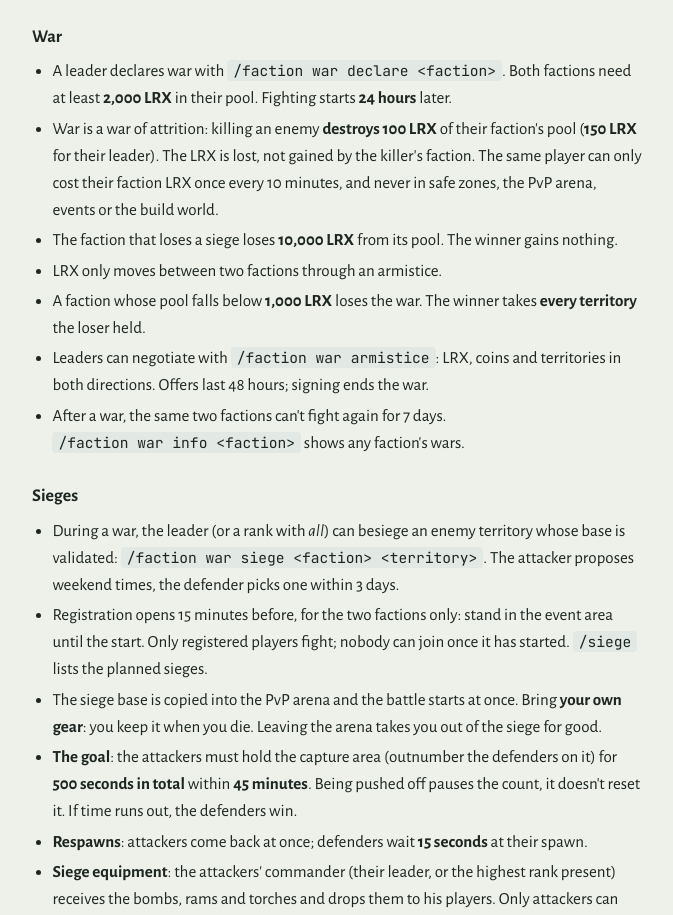
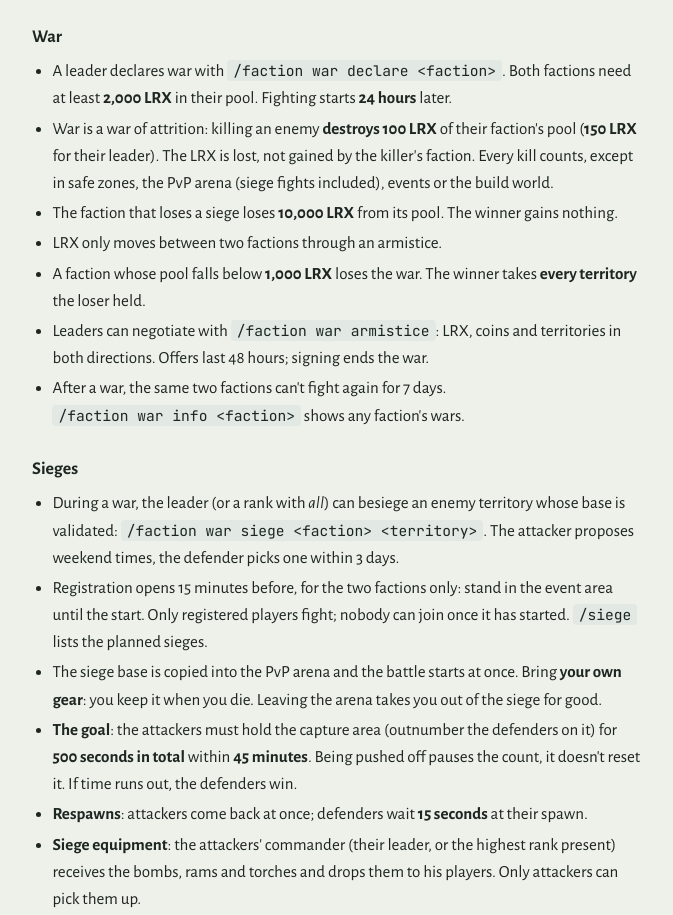
Before and after one commit to paullecrocq/lotr-reborn, a plain HTML site: page index.html in a window 1280 px wide. Shown: the part 9058-9973 px from the top of the page, without its empty margins (296-969 px from the left). Drawn offline with nearby package versions, Linux system fonts and the light colour scheme; a web font is replaced by a local one.

Commit message:
Update the website (1 file)

```diff
--- a/index.html
+++ b/index.html
@@ -368,7 +368,7 @@ footer { margin-top: 56px; padding-top: 16px; border-top: 1px solid var(--line);
       <h3>War</h3>
       <ul>
         <li>A leader declares war with <code>/faction war declare &lt;faction&gt;</code>. Both factions need at least <b>2,000 LRX</b> in their pool. Fighting starts <b>24 hours</b> later.</li>
-        <li>War is a war of attrition: killing an enemy <b>destroys 100 LRX</b> of their faction's pool (<b>150 LRX</b> for their leader). The LRX is lost, not gained by the killer's faction. The same player can only cost their faction LRX once every 10 minutes, and never in safe zones, the PvP arena, events or the build world.</li>
+        <li>War is a war of attrition: killing an enemy <b>destroys 100 LRX</b> of their faction's pool (<b>150 LRX</b> for their leader). The LRX is lost, not gained by the killer's faction. Every kill counts, except in safe zones, the PvP arena (siege fights included), events or the build world.</li>
         <li>The faction that loses a siege loses <b>10,000 LRX</b> from its pool. The winner gains nothing.</li>
         <li>LRX only moves between two factions through an armistice.</li>
         <li>A faction whose pool falls below <b>1,000 LRX</b> loses the war. The winner takes <b>every territory</b> the loser held.</li>
```
